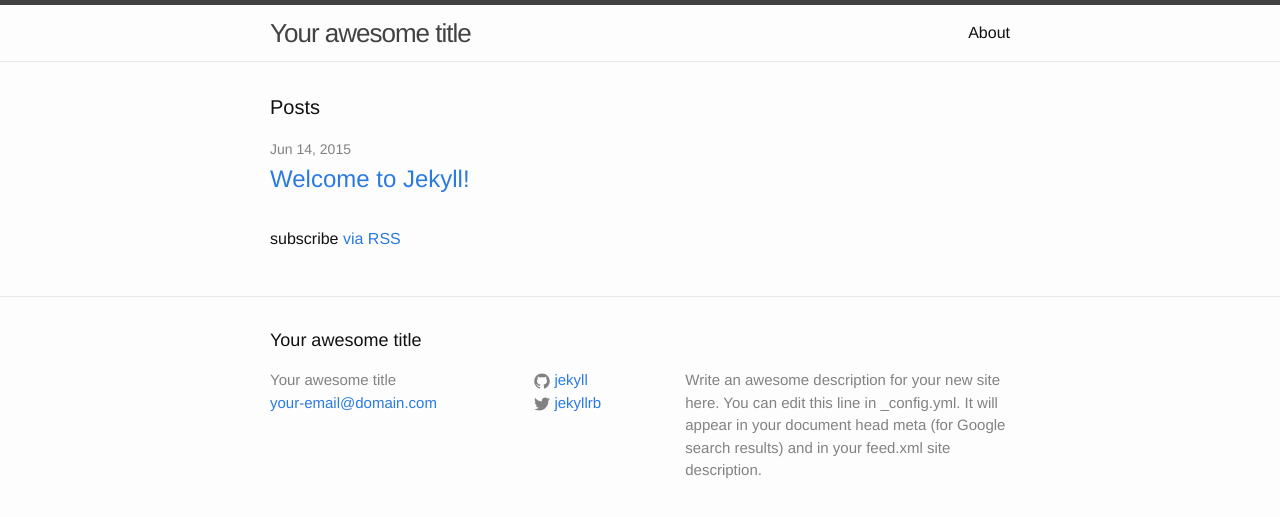
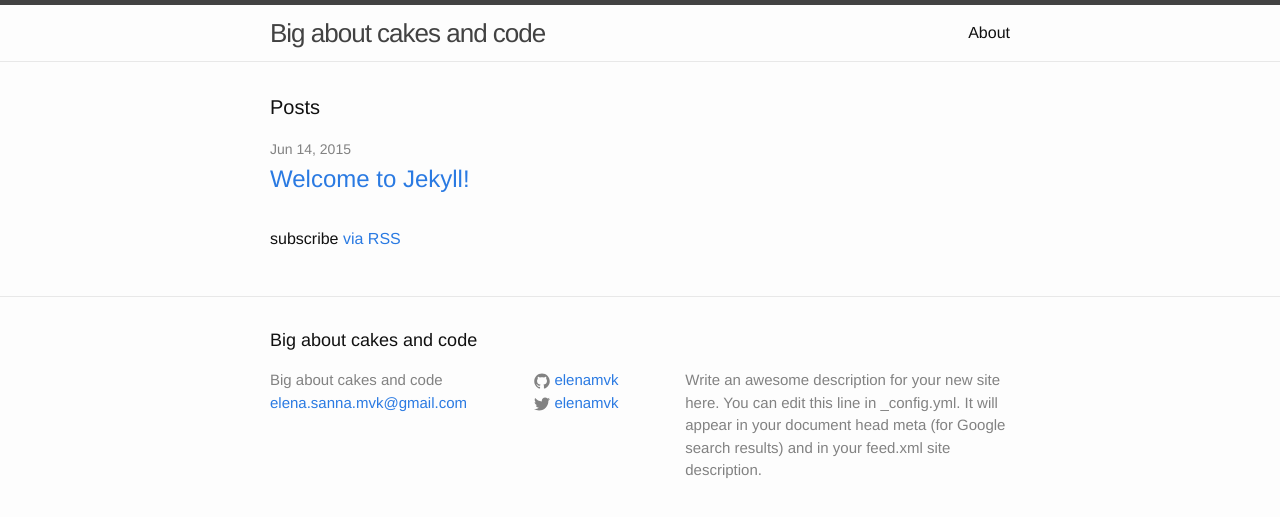
Before and after one commit to elenamvk/elenamvk.github.io, a Jekyll site: the page built from index.html, in a window 1280 px wide. Shown: the top 517 px of the page. Built offline with Jekyll 4.4.1, drawn with Linux system fonts in a browser that asks for light colours.

Commit message:
changed _config

```diff
--- a/_config.yml
+++ b/_config.yml
@@ -1,14 +1,15 @@
 # Site settings
-title: Your awesome title
-email: your-email@domain.com
+title: Big about cakes and code
+email: elena.sanna.mvk@gmail.com
 description: > # this means to ignore newlines until "baseurl:"
   Write an awesome description for your new site here. You can edit this
   line in _config.yml. It will appear in your document head meta (for
   Google search results) and in your feed.xml site description.
 baseurl: "" # the subpath of your site, e.g. /blog/
 url: "http://yourdomain.com" # the base hostname & protocol for your site
-twitter_username: jekyllrb
-github_username:  jekyll
+twitter_username: elenamvk
+github_username:  elenamvk
 
 # Build settings
 markdown: kramdown
+exclude: ['README.md', 'GEMFILE', 'GEMFILE.lock']
```
